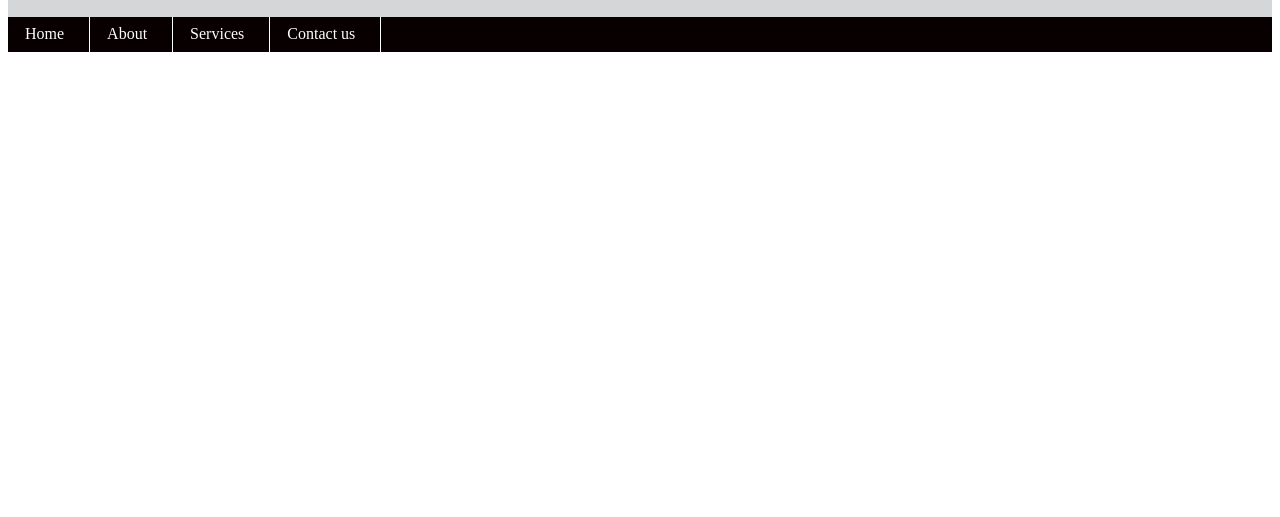
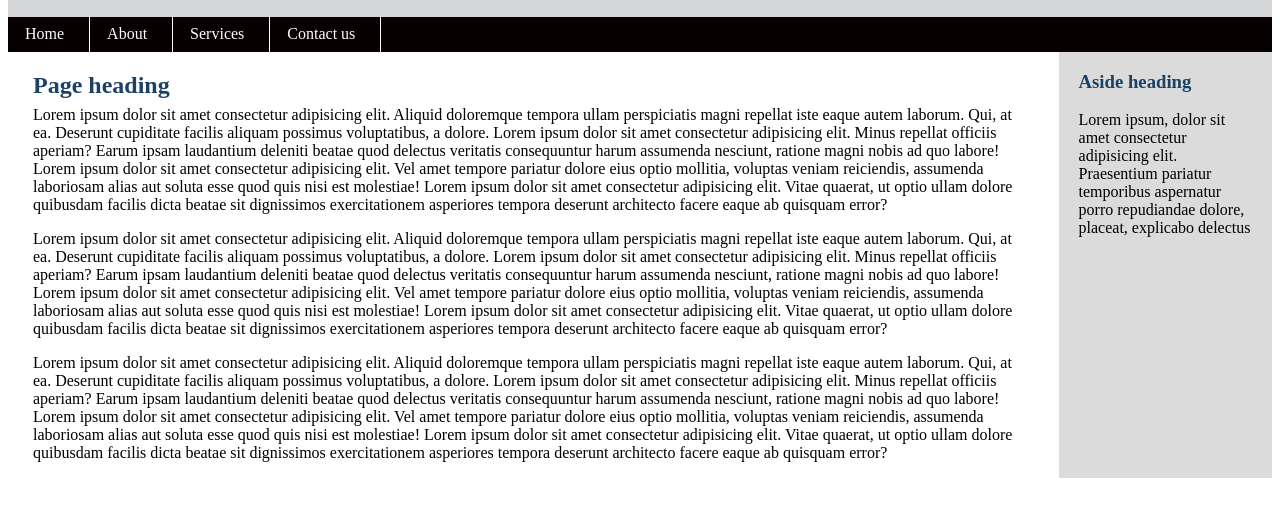
Before and after one commit to Swat0026/css-template, a plain HTML site: page index.html in a window 1280 px wide. Shown: the part 51-568 px from the top of the page. Drawn offline with Linux system fonts and the light colour scheme.

Commit message:
content commit

```diff
--- a/index.html
+++ b/index.html
@@ -23,7 +23,22 @@
             </div>
             </nav>
         </div>
-        <div class="content"></div>
+        <div class="content">
+        <div class="page-heading">
+            <h2 class="site3">
+                Page heading
+            </h2>
+            <p>Lorem ipsum dolor sit amet consectetur adipisicing elit. Aliquid doloremque tempora ullam perspiciatis magni repellat iste eaque autem laborum. Qui, at ea. Deserunt cupiditate facilis aliquam possimus voluptatibus, a dolore. Lorem ipsum dolor sit amet consectetur adipisicing elit. Minus repellat officiis aperiam? Earum ipsam laudantium deleniti beatae quod delectus veritatis consequuntur harum assumenda nesciunt, ratione magni nobis ad quo labore! Lorem ipsum dolor sit amet consectetur adipisicing elit. Vel amet tempore pariatur dolore eius optio mollitia, voluptas veniam reiciendis, assumenda laboriosam alias aut soluta esse quod quis nisi est molestiae! Lorem ipsum dolor sit amet consectetur adipisicing elit. Vitae quaerat, ut optio ullam dolore quibusdam facilis dicta beatae sit dignissimos exercitationem asperiores tempora deserunt architecto facere eaque ab quisquam error?</p>
+
+            <p>Lorem ipsum dolor sit amet consectetur adipisicing elit. Aliquid doloremque tempora ullam perspiciatis magni repellat iste eaque autem laborum. Qui, at ea. Deserunt cupiditate facilis aliquam possimus voluptatibus, a dolore. Lorem ipsum dolor sit amet consectetur adipisicing elit. Minus repellat officiis aperiam? Earum ipsam laudantium deleniti beatae quod delectus veritatis consequuntur harum assumenda nesciunt, ratione magni nobis ad quo labore! Lorem ipsum dolor sit amet consectetur adipisicing elit. Vel amet tempore pariatur dolore eius optio mollitia, voluptas veniam reiciendis, assumenda laboriosam alias aut soluta esse quod quis nisi est molestiae! Lorem ipsum dolor sit amet consectetur adipisicing elit. Vitae quaerat, ut optio ullam dolore quibusdam facilis dicta beatae sit dignissimos exercitationem asperiores tempora deserunt architecto facere eaque ab quisquam error?</p>
+
+            <p>Lorem ipsum dolor sit amet consectetur adipisicing elit. Aliquid doloremque tempora ullam perspiciatis magni repellat iste eaque autem laborum. Qui, at ea. Deserunt cupiditate facilis aliquam possimus voluptatibus, a dolore. Lorem ipsum dolor sit amet consectetur adipisicing elit. Minus repellat officiis aperiam? Earum ipsam laudantium deleniti beatae quod delectus veritatis consequuntur harum assumenda nesciunt, ratione magni nobis ad quo labore! Lorem ipsum dolor sit amet consectetur adipisicing elit. Vel amet tempore pariatur dolore eius optio mollitia, voluptas veniam reiciendis, assumenda laboriosam alias aut soluta esse quod quis nisi est molestiae! Lorem ipsum dolor sit amet consectetur adipisicing elit. Vitae quaerat, ut optio ullam dolore quibusdam facilis dicta beatae sit dignissimos exercitationem asperiores tempora deserunt architecto facere eaque ab quisquam error?</p>
+        </div>
+        <div class="aside_heading">
+            <h3 class="site2">Aside heading</h3>
+            <p>Lorem ipsum, dolor sit amet consectetur adipisicing elit. Praesentium pariatur temporibus aspernatur porro repudiandae dolore, placeat, explicabo delectus </p>
+        </div>
+    </div>
         <div class="footer"></div>
     </div>
 
--- a/style1.css
+++ b/style1.css
@@ -37,3 +37,25 @@ ul :hover {
     background-color: green;
 
 }
+.aside_heading{
+    background-color: #dbdbdb;
+    padding-left:20px ;
+    padding-right:20px;
+
+
+}
+.content{
+    display: flex;
+}
+.page-heading{
+    padding-left:25px;
+    padding-right:25px
+
+}
+.site3{
+    margin-bottom:-9px;
+    color: #1b4264;
+}
+.site2{
+    color: #1b4264;
+}
```
